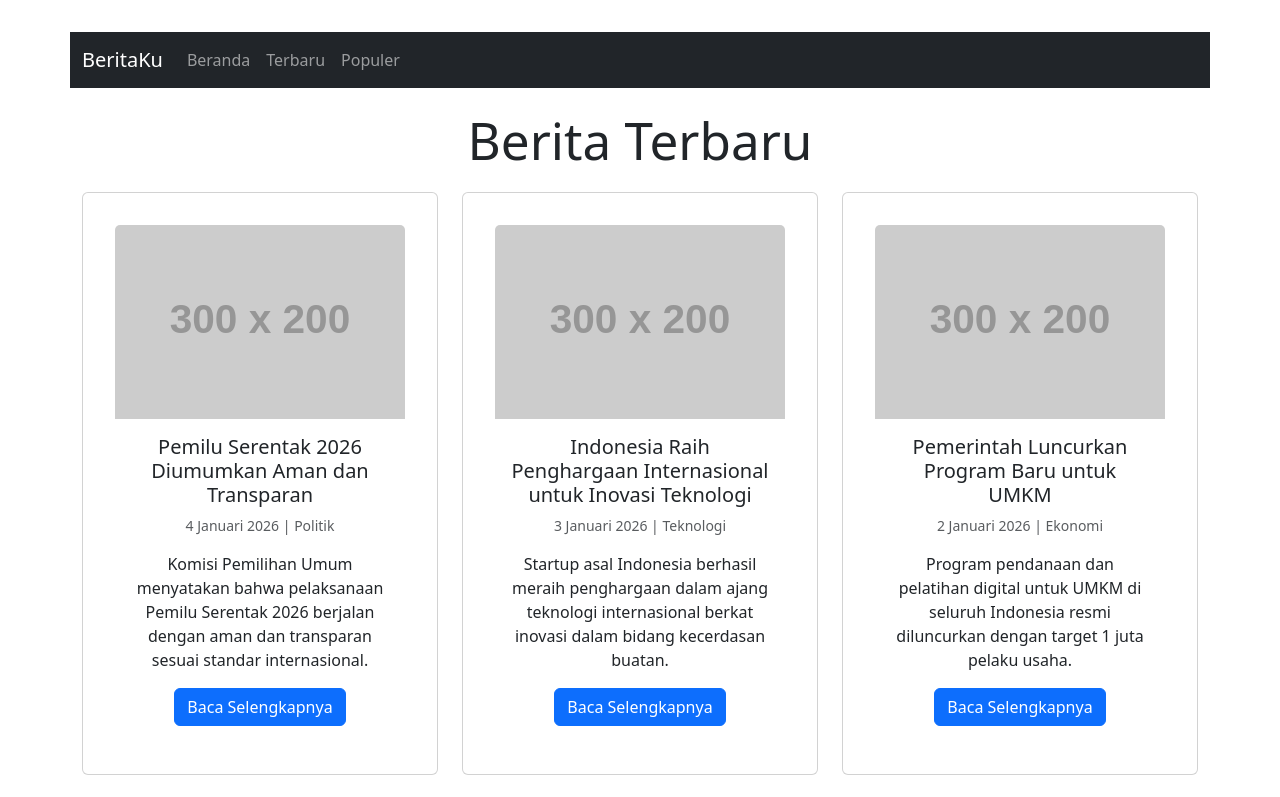
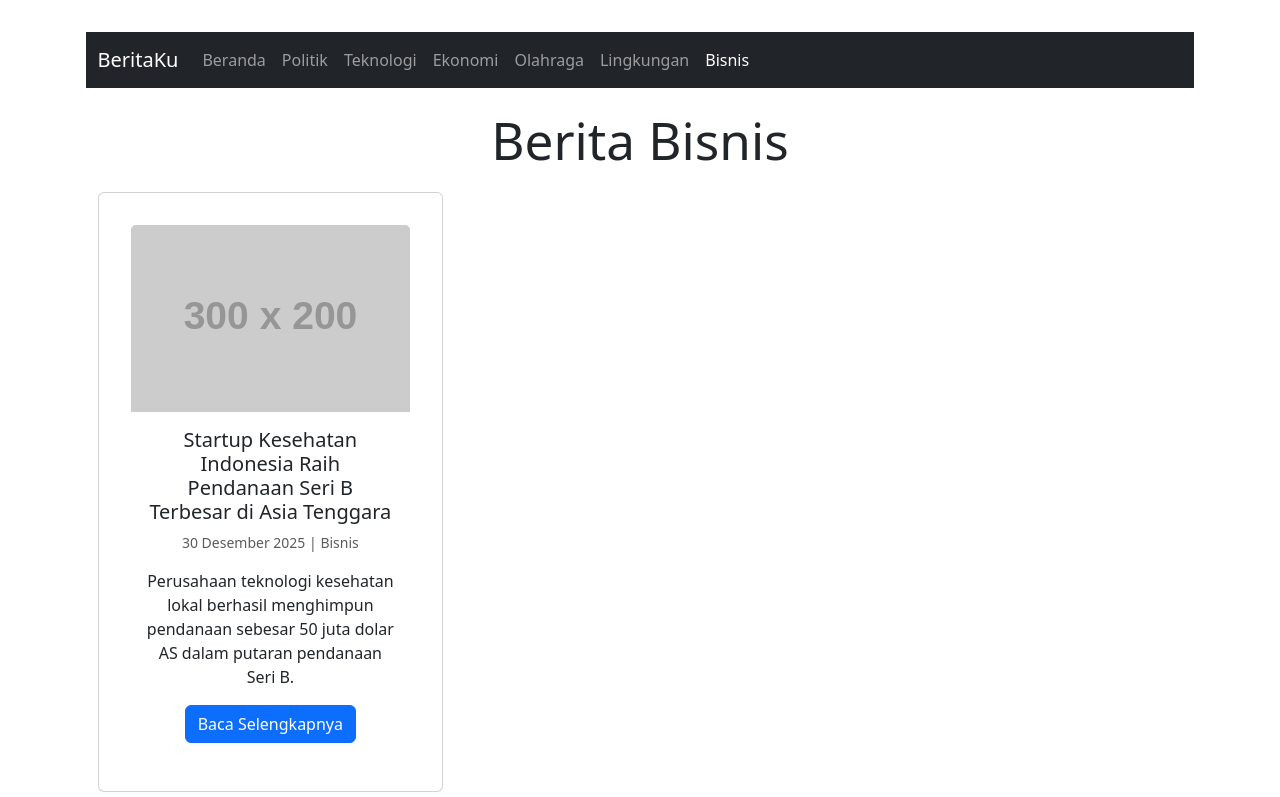
Before and after one commit to ayradahiya428-boop/uas-berita, a React (Vite) app: page /kategori/bisnis in a window 1280 px wide. Shown: the top 797 px of the page. Built offline with nearby package versions, Linux system fonts and the light colour scheme.

Commit message:
fitur: tambahkan navigasi antar kategori berita

```diff
--- a/src/components/Layout.jsx
+++ b/src/components/Layout.jsx
@@ -1,24 +1,29 @@
 import React from 'react';
-import { Container } from 'react-bootstrap';
-import Navbar from 'react-bootstrap/Navbar';
-import Nav from 'react-bootstrap/Nav';
+import { Container, Nav, Navbar as BootstrapNavbar } from 'react-bootstrap';
+import { Link, useLocation } from 'react-router-dom';
 
 const Layout = ({ children }) => {
+  const location = useLocation();
+
   return (
     <>
-      <Navbar bg="dark" variant="dark" expand="lg" className="mb-4">
+      <BootstrapNavbar bg="dark" variant="dark" expand="lg" className="mb-4">
         <Container>
-          <Navbar.Brand href="/">BeritaKu</Navbar.Brand>
-          <Navbar.Toggle aria-controls="basic-navbar-nav" />
-          <Navbar.Collapse id="basic-navbar-nav">
+          <BootstrapNavbar.Brand as={Link} to="/">BeritaKu</BootstrapNavbar.Brand>
+          <BootstrapNavbar.Toggle aria-controls="basic-navbar-nav" />
+          <BootstrapNavbar.Collapse id="basic-navbar-nav">
             <Nav className="me-auto">
-              <Nav.Link href="/">Beranda</Nav.Link>
-              <Nav.Link href="/kategori/terbaru">Terbaru</Nav.Link>
-              <Nav.Link href="/kategori/populer">Populer</Nav.Link>
+              <Nav.Link as={Link} to="/" active={location.pathname === '/'}>Beranda</Nav.Link>
+              <Nav.Link as={Link} to="/kategori/politik" active={location.pathname.includes('/kategori/politik')}>Politik</Nav.Link>
+              <Nav.Link as={Link} to="/kategori/teknologi" active={location.pathname.includes('/kategori/teknologi')}>Teknologi</Nav.Link>
+              <Nav.Link as={Link} to="/kategori/ekonomi" active={location.pathname.includes('/kategori/ekonomi')}>Ekonomi</Nav.Link>
+              <Nav.Link as={Link} to="/kategori/olahraga" active={location.pathname.includes('/kategori/olahraga')}>Olahraga</Nav.Link>
+              <Nav.Link as={Link} to="/kategori/lingkungan" active={location.pathname.includes('/kategori/lingkungan')}>Lingkungan</Nav.Link>
+              <Nav.Link as={Link} to="/kategori/bisnis" active={location.pathname.includes('/kategori/bisnis')}>Bisnis</Nav.Link>
             </Nav>
-          </Navbar.Collapse>
+          </BootstrapNavbar.Collapse>
         </Container>
-      </Navbar>
+      </BootstrapNavbar>
 
       <Container>
         {children}
--- a/src/pages/Home.jsx
+++ b/src/pages/Home.jsx
@@ -1,15 +1,32 @@
 import React from 'react';
+import { useParams } from 'react-router-dom';
 import NewsList from '../components/NewsList';
 import newsData from '../services/newsData.json';
 
 const Home = () => {
-  // Get news data from JSON file
-  const newsItems = newsData;
+  const { kategori } = useParams();
+
+  // Filter news based on category if specified
+  let filteredNews = newsData;
+  let title = 'Berita Terbaru';
+
+  if (kategori) {
+    filteredNews = newsData.filter(news =>
+      news.category.toLowerCase() === kategori.toLowerCase()
+    );
+    title = `Berita ${kategori.charAt(0).toUpperCase() + kategori.slice(1)}`;
+  }
 
   return (
     <div>
-      <h1 className="mb-4">Berita Terbaru</h1>
-      <NewsList newsItems={newsItems} />
+      <h1 className="mb-4">{title}</h1>
+      <NewsList newsItems={filteredNews} />
+      {filteredNews.length === 0 && (
+        <div className="text-center py-5">
+          <h3 className="text-muted">Tidak ada berita dalam kategori ini</h3>
+          <p> Silakan pilih kategori lain</p>
+        </div>
+      )}
     </div>
   );
 };
```
